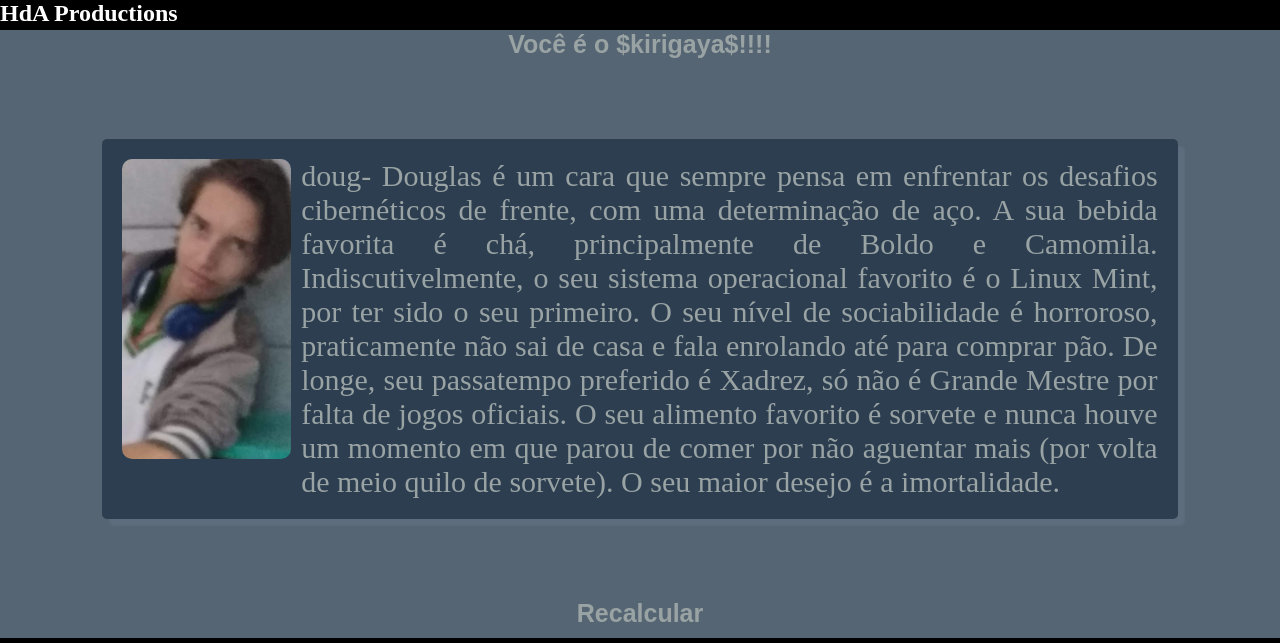
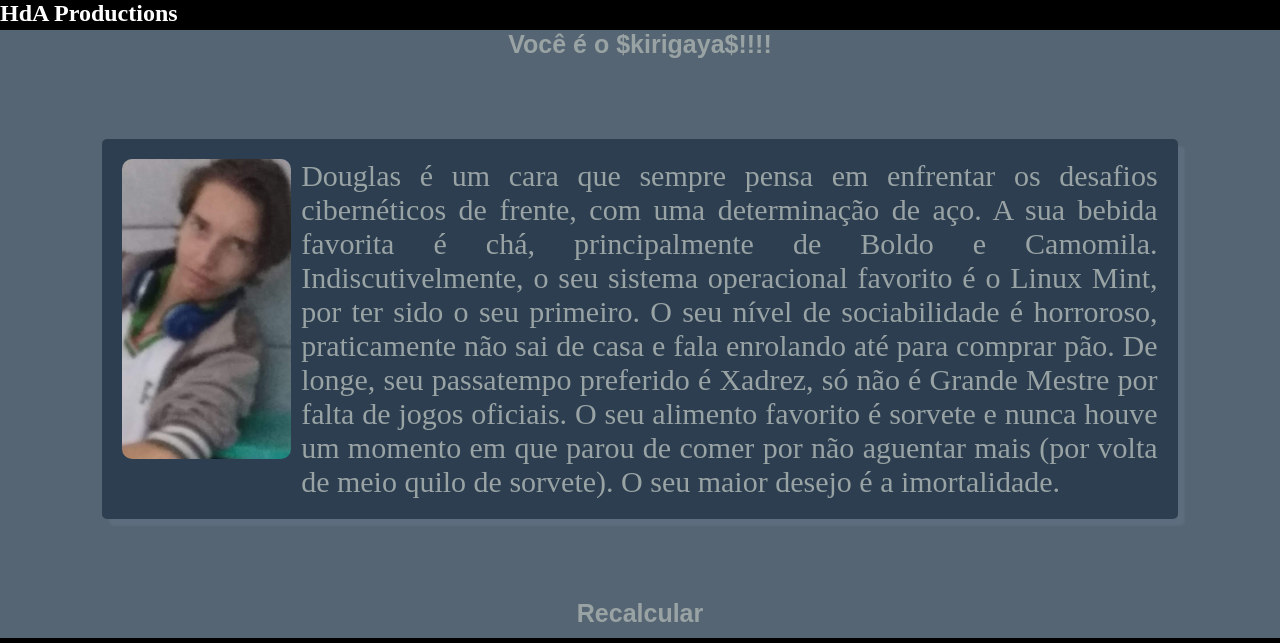
Before and after one commit to ProjetoWeb12/ProjectWebThridEdition, a plain HTML site: page files/perguntas/membros/pag1.html in a window 1280 px wide. Shown: the top 643 px of the page. Drawn offline with Linux system fonts and the light colour scheme.

Commit message:
Update pag1.html

```diff
--- a/files/perguntas/membros/pag1.html
+++ b/files/perguntas/membros/pag1.html
@@ -20,7 +20,7 @@
 	<h1 class="align title">Você é o $kirigaya$!!!!</h1>
 	<header class="align">
 		<img src="../img/photo-equipe-1.jpg">
-		<p>doug- Douglas é um cara que sempre pensa em enfrentar os desafios cibernéticos de frente, com uma determinação de aço. A sua bebida favorita é chá, principalmente de Boldo e Camomila. Indiscutivelmente, o seu sistema operacional favorito é o Linux Mint, por ter sido o seu primeiro. O seu nível de sociabilidade é horroroso, praticamente não sai de casa e fala enrolando até para comprar pão. De longe, seu passatempo preferido é Xadrez, só não é Grande Mestre por falta de jogos oficiais. O seu alimento favorito é sorvete e nunca houve um momento em que parou de comer por não aguentar mais (por volta de meio quilo de sorvete). O seu maior desejo é a imortalidade.</p>
+		<p>Douglas é um cara que sempre pensa em enfrentar os desafios cibernéticos de frente, com uma determinação de aço. A sua bebida favorita é chá, principalmente de Boldo e Camomila. Indiscutivelmente, o seu sistema operacional favorito é o Linux Mint, por ter sido o seu primeiro. O seu nível de sociabilidade é horroroso, praticamente não sai de casa e fala enrolando até para comprar pão. De longe, seu passatempo preferido é Xadrez, só não é Grande Mestre por falta de jogos oficiais. O seu alimento favorito é sorvete e nunca houve um momento em que parou de comer por não aguentar mais (por volta de meio quilo de sorvete). O seu maior desejo é a imortalidade.</p>
 	</header>
 	<a href="../quiz.html"> <h1 class="align title">Recalcular</h1> </a>
 
```
